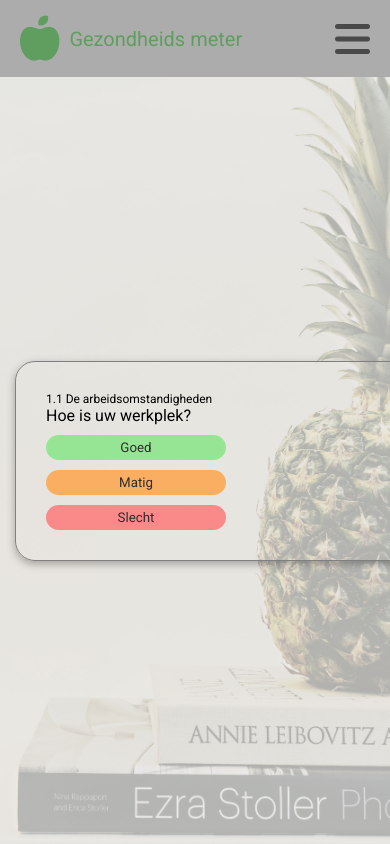
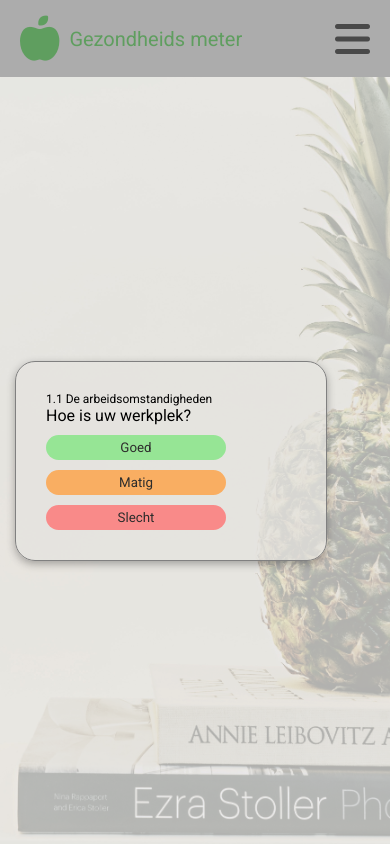
Before and after one commit to RheimerVanDijk/Gezondheidsmeter, a PHP site: page /vragenlijst.php in a window 390 px wide; the page is wider, and only the part inside the window is pictured. Run offline with PHP 8.4, Linux system fonts and the light colour scheme; the visitor is signed in with stand-in values (Sample User, id 1); data that the repository does not hold is empty; some libraries are stand-ins or nearby versions.

Commit message:
mobile styling vragenlijst - slaapmeter

```diff
--- a/css/main.css
+++ b/css/main.css
@@ -67,6 +67,7 @@ a {
     background-size: cover; /* Resize the background image to cover the entire container */
     background-blend-mode: lighten;
     background-color: rgba(229, 228, 224, 0.726);
+    height: 100px;
   }
 
   .background-image {
@@ -81,7 +82,9 @@ a {
     display: none;
   }
 
-
+  .Button_question_save button {
+    margin-left: 5px;
+  }
 }
 
 @media only screen and (max-width: 600px) {
@@ -102,4 +105,15 @@ a {
     width: 100%;
     margin-bottom: 10px;
   }
+
+  .Border-vraag {
+    width: 80vw;
+    background-color: rgba(229, 228, 224, 0.726);
+    margin-top: 10px;
+    margin-bottom: 10px;
+  }
+
+  .Border-vraag input{
+    width: 100%;
+  }
 }
```
